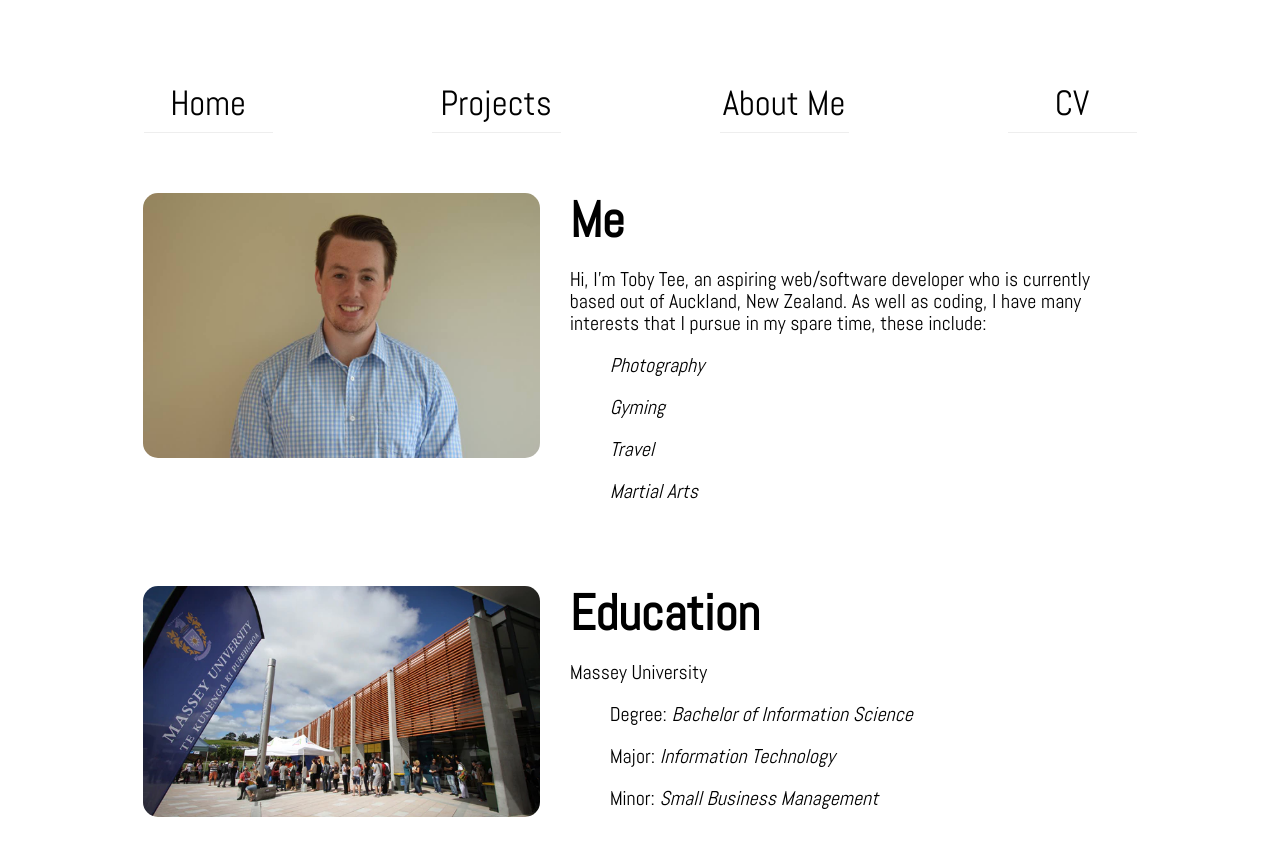
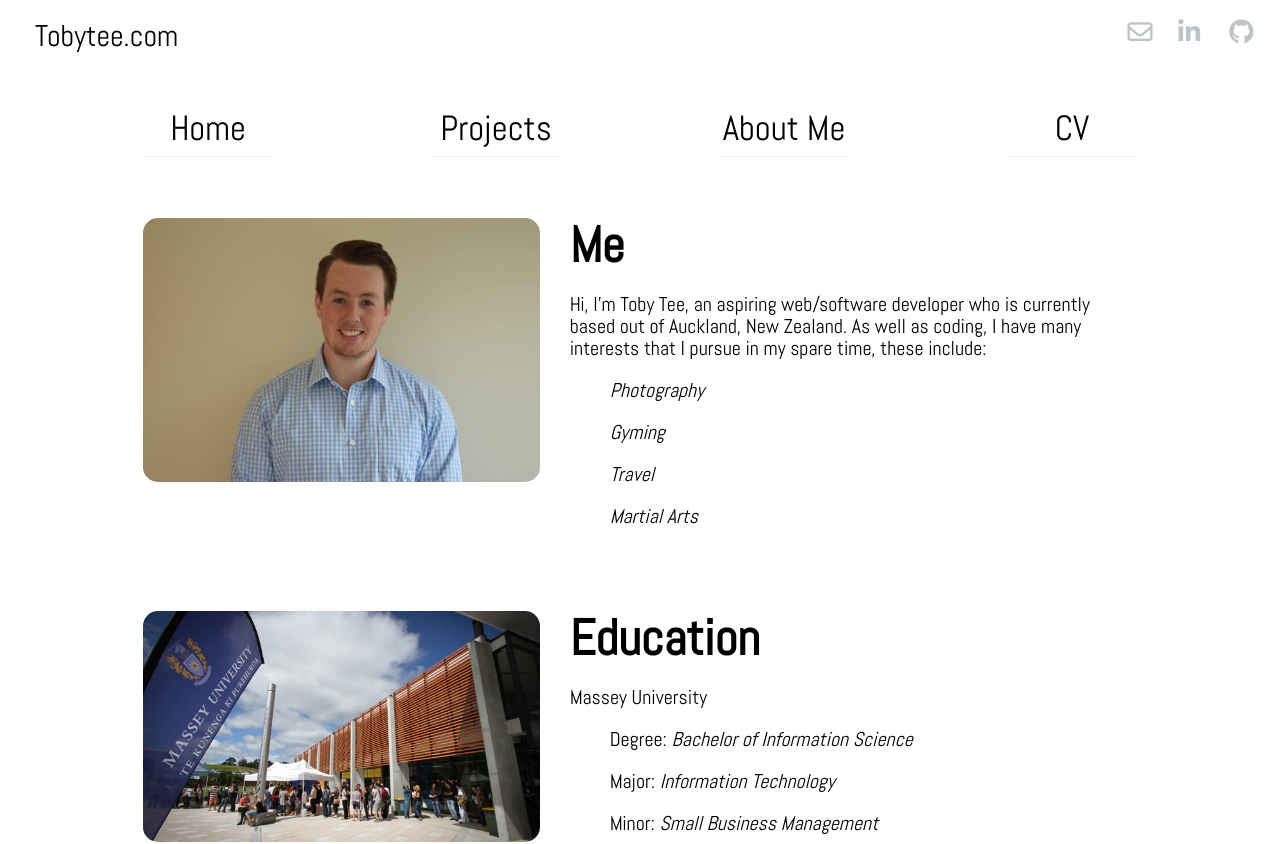
Before and after one commit to Tobytee17/myPortfolio, a Vue app: page /aboutMe in a window 1280 px wide. Shown: the top 844 px of the page. Built offline with nearby package versions, Linux system fonts and the light colour scheme.

Commit message:
Implemented Topbar Component
Added small header to display social media/website name, also added empty component to fix render-timing bug (occured within named views).

```diff
--- a/src/App.vue
+++ b/src/App.vue
@@ -1,12 +1,16 @@
 <template>
   <div id="app">
     <transition name="fade" mode="out-in">
+      <router-view name="TopBar"></router-view>
+    </transition>
+
+    <transition name="fade" mode="out-in">
       <router-view name="Header"></router-view>
     </transition>
+
     <transition name="fade" mode="out-in">
       <router-view name="MainView"></router-view>
     </transition>
-
   </div>
 </template>
 
--- a/src/components/AboutMe.vue
+++ b/src/components/AboutMe.vue
@@ -40,7 +40,7 @@
           </ul>
         </div>
         <div class="col-lg-4 col-md-4 col-sm-4">
-          <h3>Frameworks/Librarys:</h3>
+          <h3>Frameworks:</h3>
           <ul v-for="technologies in article.frameworks">
             <h3><i>{{technologies}}</i></h3>
           </ul>
--- /dev/null
+++ b/src/components/EmptyComp.vue
@@ -0,0 +1,21 @@
+<template>
+  <div class="emptyComo">
+
+  </div>
+</template>
+
+<script>
+export default {
+  name: 'emptyComp',
+  data() {
+    return {
+
+    }
+  },
+}
+</script>
+
+<style scoped>
+
+
+</style>
--- a/src/components/Header.vue
+++ b/src/components/Header.vue
@@ -74,7 +74,7 @@ h3 {
 }
 
 .row {
-  margin: 5% 5% 0% 5%;
+  margin: 2% 5% 0% 5%;
 }
 
 .headings {
--- a/src/components/Home.vue
+++ b/src/components/Home.vue
@@ -19,11 +19,6 @@ export default {
   name: 'Home',
   data() {
     return {
-      pages: [
-        { title: "Home", link: "/" },
-        { title: "Projects", link: "/projects" },
-        { title: "About Me", link: "/aboutMe" }
-      ],
       socialMedia:
       [
           { platform: "GitHub", source: "fa fa-github", link: "https://github.com/Tobytee17", target: "__blank" },
--- a/src/components/Projects.vue
+++ b/src/components/Projects.vue
@@ -27,11 +27,6 @@ export default {
         { title: 'Currency Converter', description: "A basic currency converter that pulls the current exchange rates for 30 different currencies from the Central European Bank.", technology: 'HTML/CSS (Bootstrap), Javascript, JQuery', github: "https://github.com/Tobytee17/currencyConverter", source: "../static/currencyConverter.png", onGithub: true, isLive: false, liveSite: "", },
         { title: 'ToDo List', description: "A simple ToDo list that lets users add tasks to their list, then cross them off and delete them upon completion.", technology: 'HTML/CSS (Bootstrap), Javascript, JQuery', github: "https://github.com/Tobytee17/ToDoList", source: "../static/ToDoList.png", onGithub: true, isLive: true, liveSite: "https://tobytee17.github.io/ToDoList/", },
         { title: 'Quote Generator', description: "A quote generator that gives users a quote from a stored list. Users can also contribute their own quotes which can then also be given to other users", technology: 'HTML/CSS, Javascript, PHP', github: "https://github.com/Tobytee17/quoteGenerator", source: "../static/quoteGenerator.png", onGithub: true, isLive: false, liveSite: "", },
-      ],
-      pages: [
-        { title: "Home", link: "/" },
-        { title: "Projects", link: "/projects" },
-        { title: "About Me", link: "/aboutMe" }
       ],
     }
   },
--- /dev/null
+++ b/src/components/TopBar.vue
@@ -0,0 +1,93 @@
+<template>
+  <div class="topBar">
+      <div class="row">
+          <div class="col-lg-6 col-md-6 col-sm-6 col-xs-6" id="websiteName" v-for="page in pages">
+              <h2><router-link :to="page.link" v-text="page.title"></router-link></h2>
+          </div>
+          <div class="col-lg-6 col-md-6 col-sm-6 col-xs-6" id="SocialMedia">
+            <div id="socialMedia" class="col-lg-1 col-md-1 col-sm-1 col-xs-1" v-for="platform in socialMedia">
+                <a v-bind:href="platform.link" v-bind:target="platform.target">
+                <i v-bind:class="platform.source"></i>
+                </a>
+            </div>
+          </div>
+      </div>
+
+  </div>
+</template>
+
+<script>
+export default {
+  name: 'TopBar',
+  data() {
+    return {
+      socialMedia:
+      [
+          { platform: "GitHub", source: "fa fa-github", link: "https://github.com/Tobytee17", target: "__blank" },
+          { platform: "LinkedIn", source: "fa fa-linkedin", link: "https://www.linkedin.com/in/toby-tee-27aaa5108/", target: "__blank" },
+          { platform: "Email", source: "fa fa-envelope-o", link: "mailto:tobytee17@gmail.com" },
+      ],
+      pages: [
+        { title: "Tobytee.com", link: "/" },
+      ],
+    }
+  }
+}
+</script>
+
+<style scoped>
+
+.header {
+    margin: 0px;
+    padding: 0px;
+}
+
+a {
+    text-decoration: none;
+    color: black;
+    -moz-transition: all .1s ease-in;
+    -o-transition: all .1s ease-in;
+    -webkit-transition: all .1s ease-in;
+    transition: all .1s ease-in;
+}
+
+a:hover {
+  color: #bdc3c7;
+}
+
+i {
+  font-size: 25px;
+  color: #bdc3c7;
+  -moz-transition: all .1s ease-in;
+  -o-transition: all .1s ease-in;
+  -webkit-transition: all .1s ease-in;
+  transition: all .1s ease-in;
+  margin: 20px 20px 0px 0px;
+}
+
+i:hover {
+  color: black;
+  transform: scale(1.1);
+}
+
+.row {
+    margin: 0px;
+    padding: 0px;
+}
+
+h2 {
+    margin-left: 20px;
+}
+
+#websiteName {
+    text-align: left;
+}
+
+#socialMedia {
+    float: right;
+}
+
+.topBar {
+    background: #fff;
+}
+</style>
```
Also changed, not shown: src/components/BlogPost.vue (deleted, +0 -61 lines), src/main.js (+5 -5 lines).
